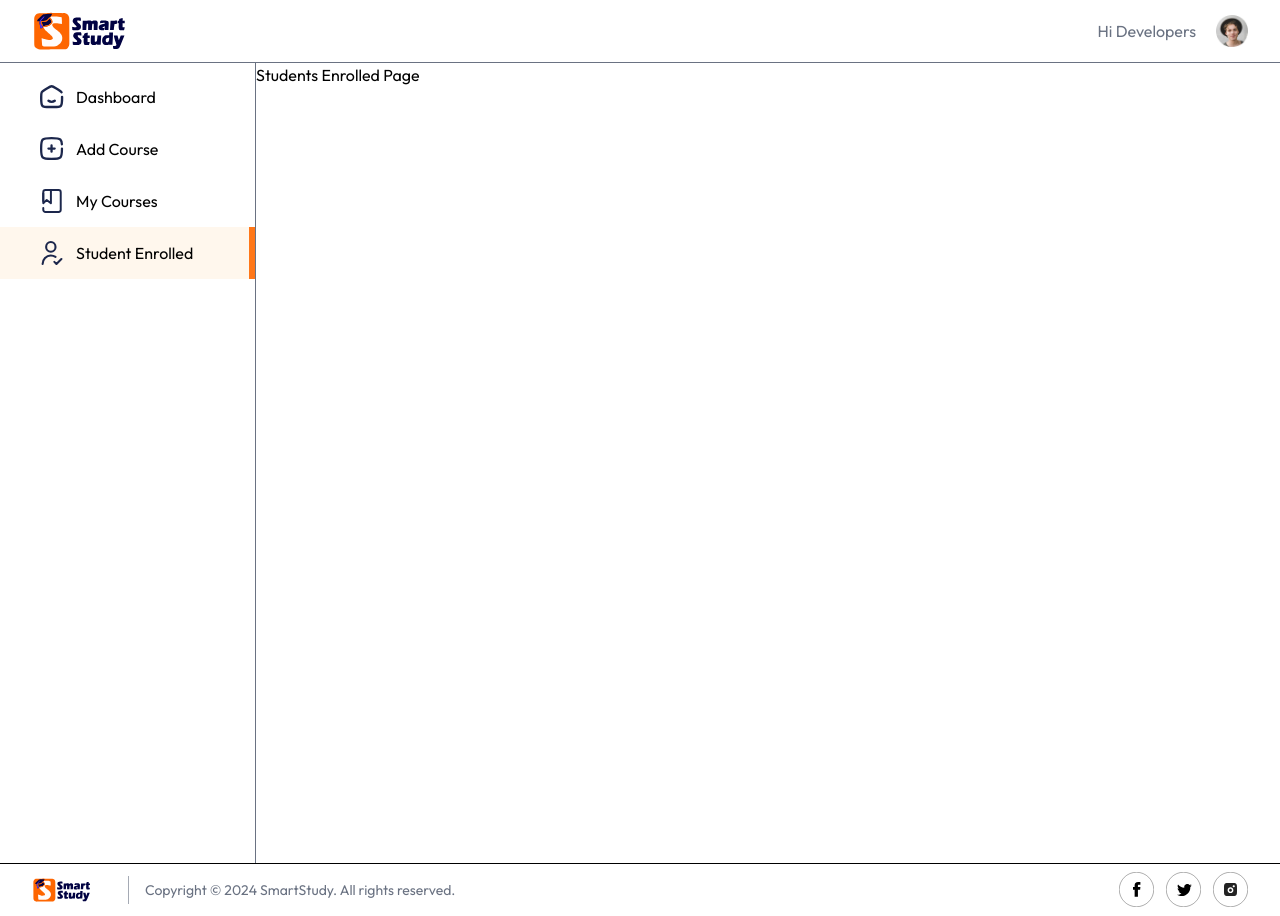
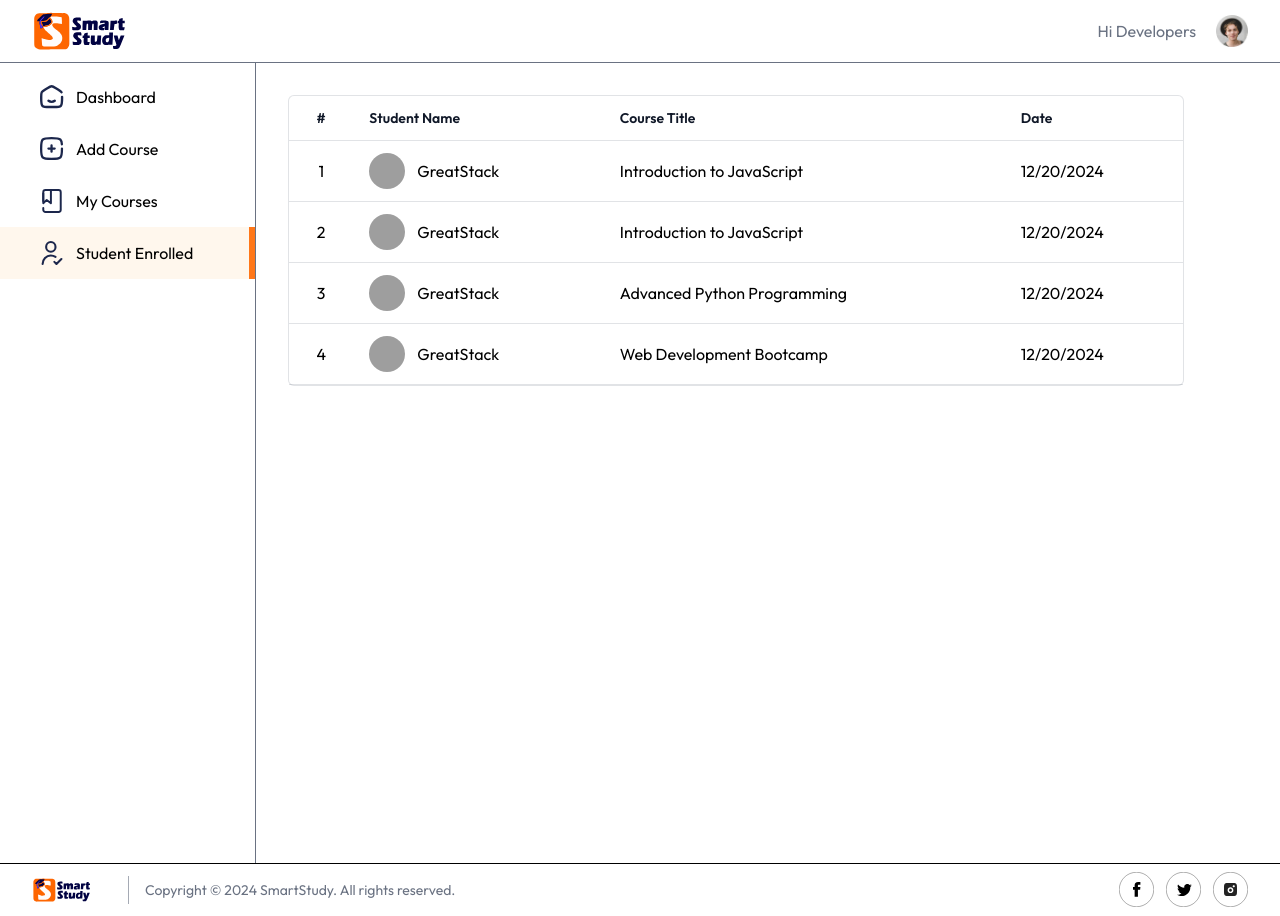
Before and after one commit to nammunis/lms-project-for-sliate, a React (Vite) app: page /educator/student-enrolled in a window 1280 px wide. Built offline with nearby package versions, Linux system fonts and the light colour scheme; no server answers; grey boxes are pictures that could not be loaded.

Commit message:
Changes Done ✅

```diff
--- a/src/App.jsx
+++ b/src/App.jsx
@@ -12,6 +12,7 @@
 import MyCourses from "./pages/educator/MyCourses";
 import StudentEnrolled from "./pages/educator/StudentEnrolled";
 import Navbar from "./components/student/Navbar";
+import "quill/dist/quill.snow.css";
 
 const App = () => {
   // Check if current route is an educator route
--- a/src/pages/educator/AddCourse.jsx
+++ b/src/pages/educator/AddCourse.jsx
@@ -1,9 +1,49 @@
-import React from 'react'
+import React, { use, useEffect, useRef,useState } from 'react'
+import uniqid from 'uniqid';
+import Quill from 'quill';
 
 const AddCourse = () => {
+  const quillRef = useRef(null);
+  const editorRef = useRef(null);
+
+  const [courseTitle, setCourseTitle] = useState('');
+  const [coursePrice, setCoursePrice] = useState(0);
+  const [discount, setDiscount] = useState(0);
+  const [image, setImage] = useState(null);
+  const [chapter, setChapter] = useState([]);
+  const [showPopup, setShowPopup] = useState(false);
+  const [currentChapterId, setCurrentChapterId] = useState(null);
+  const [lectureDetails,setLectureDetails] = useState(
+    {
+      lectureTitle: '',
+      lectureDuration: '',
+      lectureUrl: '',
+      isPreviewFree: false,
+    }
+  );
+
+useEffect(() => {
+  if (!quillRef.current && editorRef.current) {
+    quillRef.current = new Quill(editorRef.current, {
+      theme: 'snow',
+    });
+  }
+}, []);
+
+
   return (
-    <div>
-      <h1>Add Course </h1>
+    <div className='h-screen overflow-scrool flex flex-col items-start justify-between md:p-8 nd:pb-0 p-4 pt-8 pb-0'>
+      <form className='flex flex-col gap-4 max-w-md w-full text-gray-500'>
+        <div className='flex flex-col gap-1'>
+          <p>Course Title</p>
+          <input onChange={e=> setCourseTitle(e.target.value)} value={courseTitle} type="text" placeholder='Type Here' className='outline-none md:py-2.5 py-2 px-3 rounded border border-gray-500' required/>
+        </div>
+        <div className='flex flex-col gap-1'>
+          <p>Course Description</p>
+          <div ref={editorRef}></div>
+        </div>
+
+      </form>
     </div>
   )
 }
--- a/src/pages/educator/Dashboard.jsx
+++ b/src/pages/educator/Dashboard.jsx
@@ -48,7 +48,7 @@
             <img src={assets.patients_icon} alt="User" />
             <div>
               <p className='text-2xl font-medium text-gray-600'>
-                {currency}{dashbordData.totalEarnings}
+                {currency}{" "}{dashbordData.totalEarnings}
               </p>
               <p className='text-base text-gray-500'>Total Earnings</p>
             </div>
--- a/src/pages/educator/MyCourses.jsx
+++ b/src/pages/educator/MyCourses.jsx
@@ -42,7 +42,8 @@
                   </td>
 
                   <td className='px-4 py-3'>
-                    {currency}
+                    {currency} {" "}
+
                     {Math.floor(
                       course.enrolledStudents.length *
                       (course.coursePrice - (course.discount * course.coursePrice) / 100)
--- a/src/pages/educator/StudentEnrolled.jsx
+++ b/src/pages/educator/StudentEnrolled.jsx
@@ -1,11 +1,64 @@
-import React from 'react'
+import React, { use, useEffect, useState } from 'react'
+import { dummyCourses, dummyStudentEnrolled } from '../../assets/assets'
+import Loading from '../../components/student/Loading';
 
-const StudentEnrolled = () => {
-  return (
-    <div>
-      <h1>Students Enrolled Page</h1>
+
+const StudentsEnrolled = ()=>{
+  const [enrolledStudents, setEnrolledStudents] = useState(null);
+  const fetchEnrolledStudents = async () => {
+    setEnrolledStudents(dummyStudentEnrolled);
+  }
+  useEffect(() => {
+    fetchEnrolledStudents();
+  }, []);
+
+
+
+  return enrolledStudents ? (
+    <div className='min-h-screen flex flex-col items-start justify-between md:p-8 md:pb-0 p-4 pt-8 pb-0'>
+      <div className='flex flex-col items-center max-w-4xl w-full overfolw-hidden rounded-md bg-white border border-gray-500/20'>
+      <table className='table-fixed md:table-auto w-full overflow-hidden pb-4'>
+        <thead className='text-gray-900 border-b border-gray-500/20 text-sm text-left'>
+          <tr>
+            <th className='px-4 py-3 font-semibold text-center hidden sm:table-cell'>#</th>
+            <th className='px-4 py-3 font-semibold '>Student Name</th>
+            <th className='px-4 py-3 font-semibold '>Course Title</th>
+            <th className='px-4 py-3 font-semibold  hidden sm:table-cell'>Date</th>
+          </tr>
+        </thead>
+        <tbody>
+          {enrolledStudents.map((item,index) => (
+            <tr key={index} className='border-b border-gray-500/20'>
+              <td className='px-4 py-3 text-center hidden sm:table-cell'>{index+1} </td>
+              <td className='md:px-4 px-2 py-3 flex items-center space-x-3'>
+                <img src={item.student.imageUrl} alt="Image"
+                className='w-9 h-9 rounded-full'
+                />
+                <span className='truncate'>{item.student.name}</span>
+              </td>
+              <td className='px-4 py-3 truncate'>{item.courseTitle}</td>
+              <td className='px-4 py-3 hidden sm:table-cell'>{new Date(item.purchaseDate).toLocaleDateString()}</td>
+            </tr>
+          ))}
+
+
+
+
+
+
+
+
+
+
+        </tbody>
+
+      </table>
+
+      </div>
+
     </div>
-  )
+  ) : <Loading />;
 }
 
-export default StudentEnrolled
+
+export default StudentsEnrolled
```
